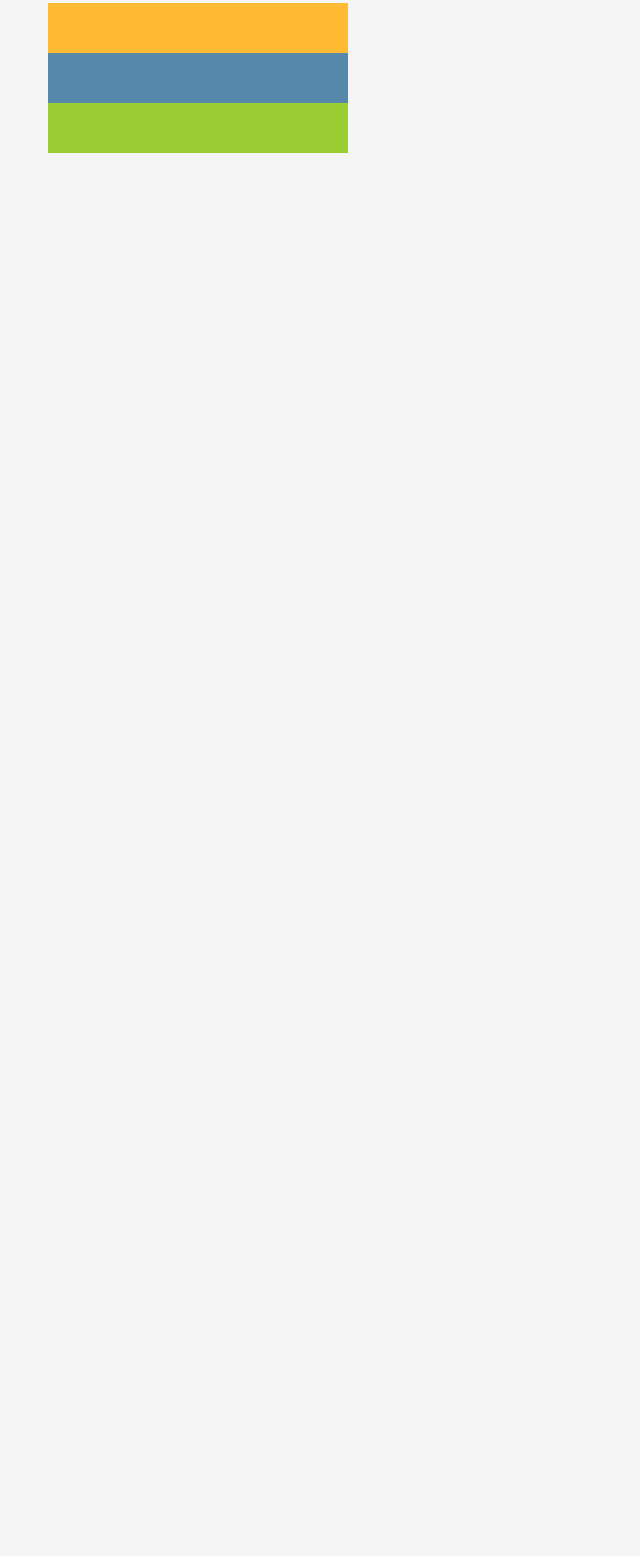
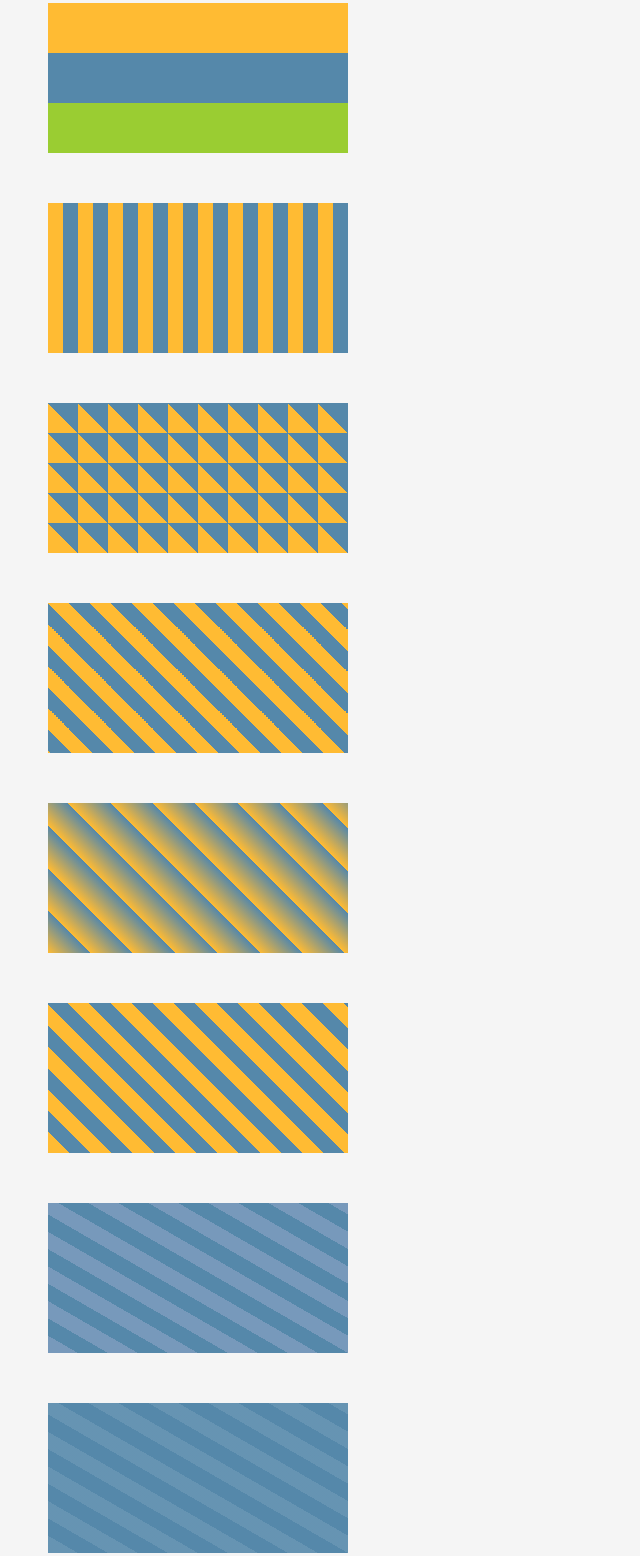
Before and after one commit to DevinXian/reading-notes, a plain HTML site: page CSS.Secrets/ch02/05-striped-background.html in a window 1280 px wide. Shown: the part 245-1801 px from the top of the page, without its empty margins (0-640 px from the left). Before the commit the page ends 800 px from the top, so only its background shows below. Drawn offline with Linux system fonts and the light colour scheme.

Commit message:
more striped background

```diff
--- a/CSS.Secrets/ch02/05-striped-background.html
+++ b/CSS.Secrets/ch02/05-striped-background.html
@@ -17,12 +17,65 @@
       background: linear-gradient(#fb3 33.3%, #58a 0, #58a 66.6%, yellowgreen 0);
       background-size: 100% 100%;
     }
+
+    .rect.vertical-striped {
+      background: linear-gradient(to right /* 90deg */, #fb3 50%, #58a 0);
+      background-size: 30px 100%;
+    }
+
+    /** basic diagonal stripes **/
+    .rect.diagonal-striped {
+      background: linear-gradient(45deg, #fb3 50%, #58a 0);
+      background-size: 30px 30px;
+    }
+
+    .rect.diagonal-striped-whole-base {
+      background: linear-gradient(45deg, #fb3 25%, #58a 0, #58a 50%, #fb3 0, #fb3 75%, #58a 0);
+      /*background-size: 30px 30px;*/
+      background-size: 42px 42px; /* almost 30px * Math.sqrt(2) ----------- A */
+    }
+
+    .rect.diagonal-striped-whole-repeat {
+      background: repeating-linear-gradient(45deg, #fb3, #58a 30px); /*gradually change*/
+    }
+
+    /** inline size need no Math.sqrt(2) handing **-------------------------C-*/
+    .rect.diagonal-striped-whole-repeat-sharp {
+      background: repeating-linear-gradient(45deg, #fb3 0, #fb3 15px, #58a 0, #58a 30px);
+    }
+
+    .rect.diagonal-striped-mixed {
+      background: repeating-linear-gradient(45deg,
+      #fb3 0, #fb3 25%, #58a 0, #58a 50%);
+      background-size: 42px 42px; /*--------------------------B---*/
+    }
+
+    /*
+     * Notice: background-size need deal with Math.sqrt(2), such as: A and B;
+     * inline background-size not, suche as: C.
+     */
+
+    /* Flexible subtle stripes */
+    .rect.flexible-subtle-stripes {
+      background: repeating-linear-gradient(30deg, #79b, #79b 15px, #58a 0, #58a 30px);
+    }
+
+    .rect.flexible-subtle-stripes-with-transparent {
+      background-color: #58a;
+      background-image: repeating-linear-gradient(30deg, hsla(0, 0%, 100%, .1), hsla(0, 0%, 100%, .1) 15px, transparent 0, transparent 30px);
+    }
   </style>
 </head>
 <body>
 
 <div class="rect basic-linear"></div>
 <div class="rect multi-striped"></div>
-
+<div class="rect vertical-striped"></div>
+<div class="rect diagonal-striped"></div>
+<div class="rect diagonal-striped-whole-base"></div>
+<div class="rect diagonal-striped-whole-repeat"></div>
+<div class="rect diagonal-striped-whole-repeat-sharp"></div>
+<div class="rect flexible-subtle-stripes"></div>
+<div class="rect flexible-subtle-stripes-with-transparent"></div>
 </body>
 </html>
```
